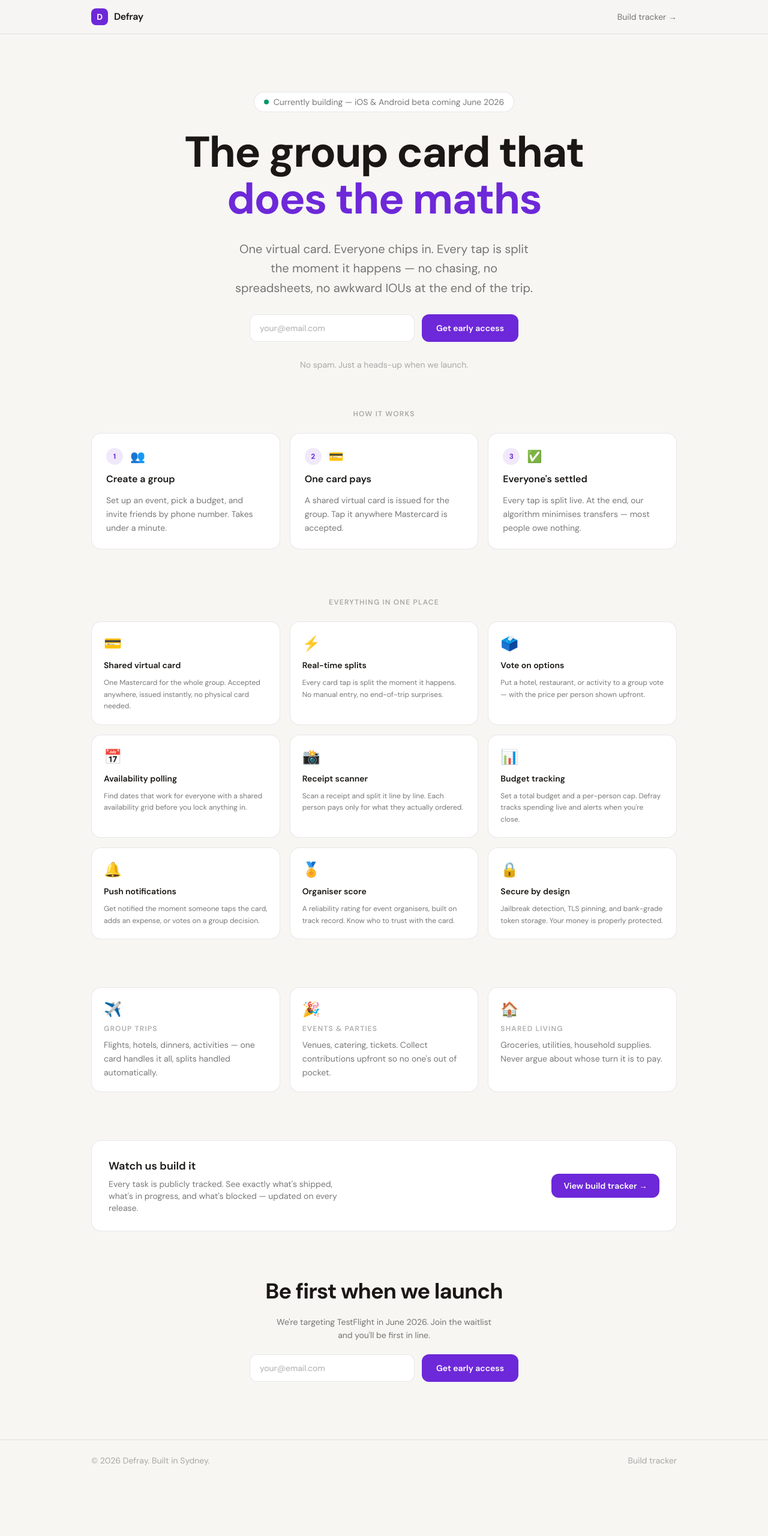
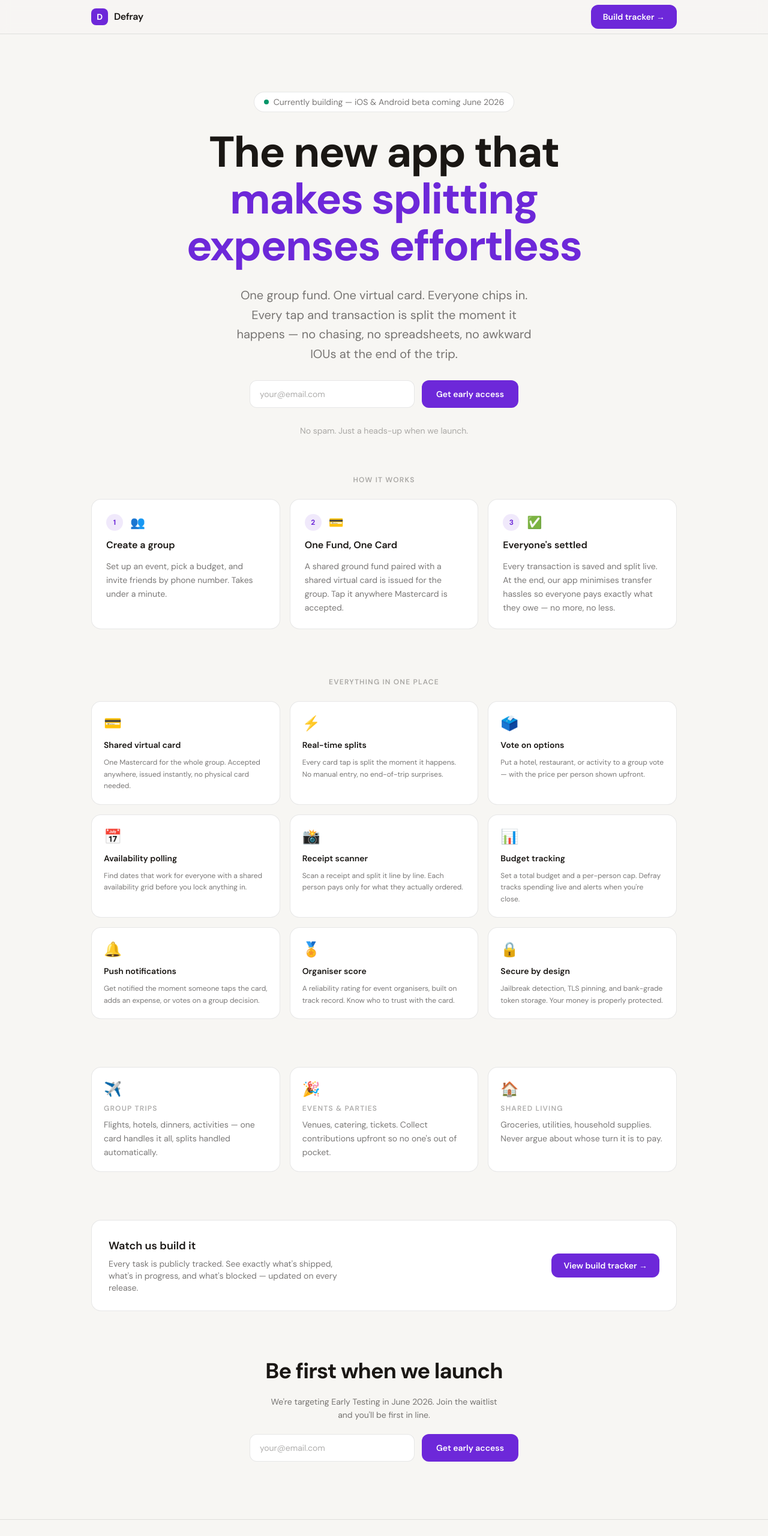
Before and after one commit to DefrayRepo/Defray-Web, a Next.js app: page / in a window 1280 px wide. Shown: the top 2561 px of the page at 60% size. Before the commit the page ends 2469 px from the top, so only its background shows below. Built offline with nearby package versions, Linux system fonts and the light colour scheme.

Commit message:
feat: update homepage content and styling for clarity and engagement

```diff
--- a/app/page.tsx
+++ b/app/page.tsx
@@ -16,7 +16,7 @@ export default function HomePage() {
           </span>
           <Link
             href="/tracker"
-            className="text-sm text-text2 hover:text-text transition-colors"
+            className="shrink-0 bg-accent hover:bg-accent/80 text-white font-semibold px-5 py-2.5 rounded-xl transition-colors text-sm"
           >
             Build tracker &rarr;
           </Link>
@@ -31,12 +31,12 @@ export default function HomePage() {
         </div>
 
         <h1 className="text-5xl sm:text-6xl md:text-7xl font-bold leading-[1.08] tracking-tight max-w-3xl">
-          The group card that{" "}
-          <span className="text-accent">does the maths</span>
+          The new app that{" "}
+          <span className="text-accent">makes splitting expenses effortless</span>
         </h1>
 
         <p className="text-lg sm:text-xl text-text2 max-w-lg leading-relaxed">
-          One virtual card. Everyone chips in. Every tap is split the moment it
+          One group fund. One virtual card. Everyone chips in. Every tap and transaction is split the moment it
           happens &mdash; no chasing, no spreadsheets, no awkward IOUs at the end of
           the trip.
         </p>
@@ -132,7 +132,7 @@ export default function HomePage() {
           Be first when we launch
         </h2>
         <p className="text-text2 max-w-sm text-sm leading-relaxed">
-          We&apos;re targeting TestFlight in June 2026. Join the waitlist and
+          We&apos;re targeting Early Testing in June 2026. Join the waitlist and
           you&apos;ll be first in line.
         </p>
         <WaitlistForm />
@@ -141,11 +141,8 @@ export default function HomePage() {
       {/* Footer */}
       <footer className="border-t border-border mt-auto">
         <div className="max-w-5xl mx-auto px-6 py-6 flex flex-col sm:flex-row items-center justify-between gap-3 text-sm text-text3">
-          <span>&copy; 2026 Defray. Built in Sydney.</span>
+          <span>&copy; 2026 Defray. Built in Melbourne, Australia.</span>
           <div className="flex gap-5">
-            <Link href="/tracker" className="hover:text-text2 transition-colors">
-              Build tracker
-            </Link>
           </div>
         </div>
       </footer>
@@ -164,15 +161,15 @@ const HOW_IT_WORKS = [
   },
   {
     icon: "💳",
-    title: "One card pays",
+    title: "One Fund, One Card",
     description:
-      "A shared virtual card is issued for the group. Tap it anywhere Mastercard is accepted.",
+      "A shared ground fund paired with a shared virtual card is issued for the group. Tap it anywhere Mastercard is accepted.",
   },
   {
     icon: "✅",
     title: "Everyone's settled",
     description:
-      "Every tap is split live. At the end, our algorithm minimises transfers — most people owe nothing.",
+      "Every transaction is saved and split live. At the end, our app minimises transfer hassles so everyone pays exactly what they owe — no more, no less.",
   },
 ];
 
```
